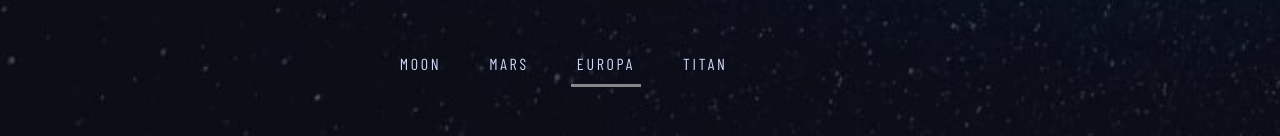
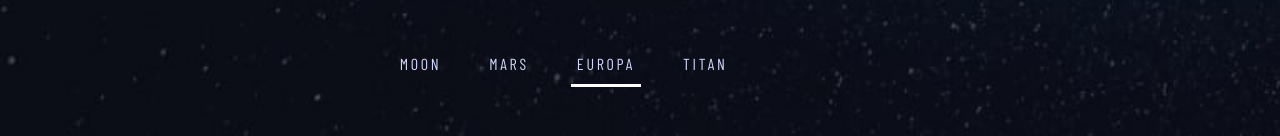
Before and after one commit to Kgiruc/space-website, a React (Create React App) app in the folder space/: page /destination in a window 1280 px wide. In both pictures the pointer is over the element 590 px from the left and 590 px from the top of the page. Shown: the part 520-656 px from the top of the page. Built offline with nearby package versions, Linux system fonts and the light colour scheme; a web font is replaced by a local one.

Commit message:
media scss destination

```diff
--- a/space/src/scss/componenets-style/destination.scss
+++ b/space/src/scss/componenets-style/destination.scss
@@ -158,13 +158,17 @@
     height: 300px;
   }
 
-  .planet__btn{
+  .planet__btn {
     position: absolute;
     width: 285.5px;
     height: 34px;
     left: 35vw;
     top: 573px;
     margin: 0;
+
+    :hover {
+      border-bottom: 3px solid $color-white;
+    }
   }
 
   .planet__container__subs{
```
